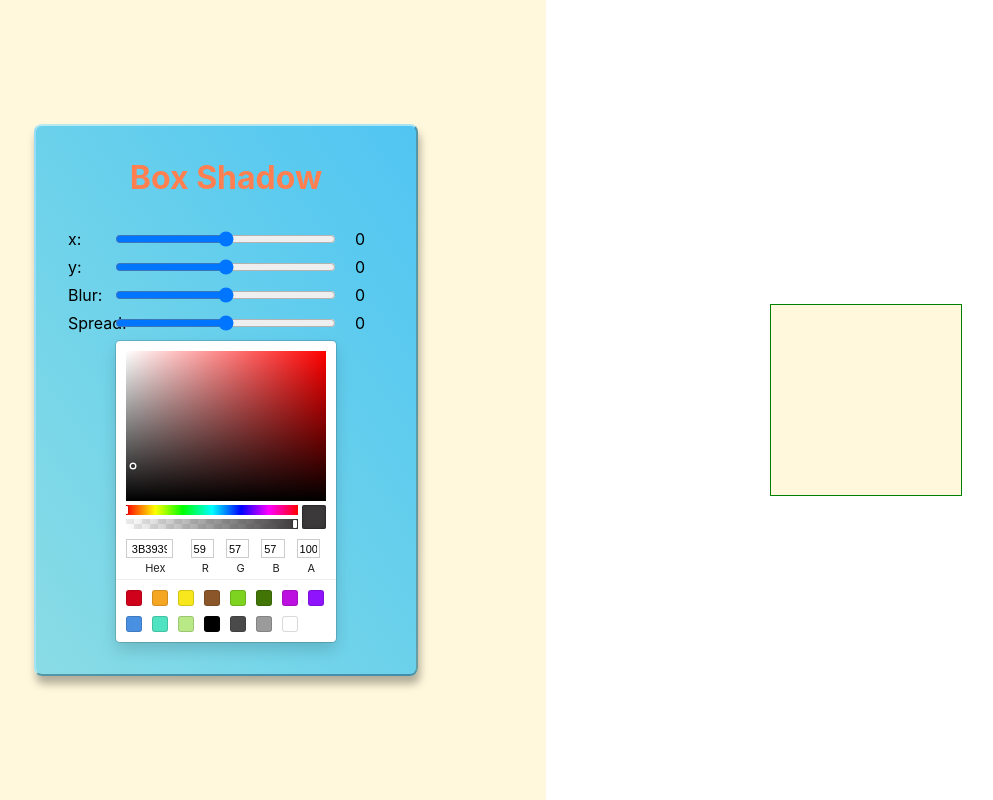
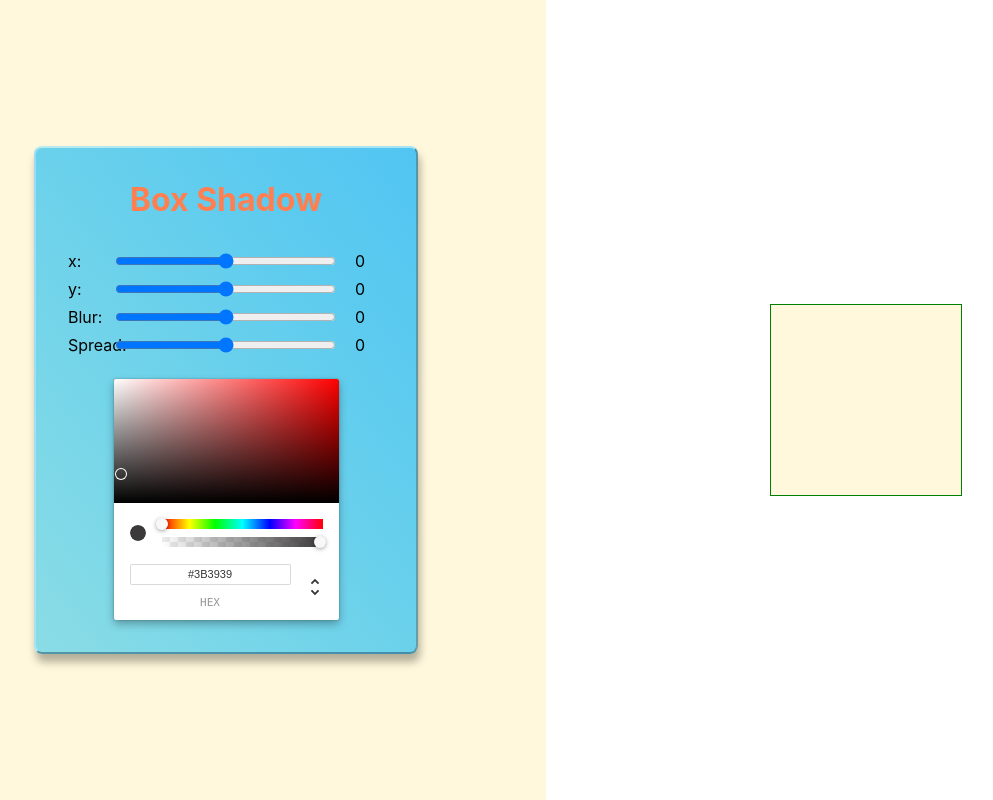
Before and after one commit to cmarioep/CSS-Generator, a React (Create React App) app: page / in a window 1280 px wide. Shown: the whole page, without its empty margins (94-1087 px from the left). Built offline with nearby package versions, Linux system fonts and the light colour scheme.

Commit message:
Color-picker to chrome style, and get the state color in rgba

```diff
--- a/src/Components/Box.js
+++ b/src/Components/Box.js
@@ -11,7 +11,7 @@ function Box() {
 
     return(
         <div className="box"
-            style={{boxShadow: `${x}px ${y}px ${blur}px ${spread}px ${color}`,}}>
+            style={{boxShadow: `${x}px ${y}px ${blur}px ${spread}px rgba(${color.r},${color.g},${color.b},${color.a})`}}>
         </div>
     )
 };
--- a/src/Components/ColorPicker.js
+++ b/src/Components/ColorPicker.js
@@ -1,6 +1,6 @@
 import { useState } from 'react';
 import { useSelector, useDispatch } from 'react-redux';
-import { SketchPicker } from 'react-color';
+import { ChromePicker } from 'react-color';
 import { setPropertiesActions } from '../store/index';
 
 
@@ -14,7 +14,7 @@ const ColorPicker = () => {
     const [localState, setlocalState] = useState('#3B3939');
 
     const colorPickedHandler = (event) => {
-        setlocalState(event.hex);
+        setlocalState(event.rgb);
         dispatch(setPropertiesActions.setColor(localState));
     };
 
@@ -22,7 +22,7 @@ const ColorPicker = () => {
 
     return(
 
-        <SketchPicker color={color} onChange={ colorPickedHandler } />
+        <ChromePicker color={color} onChange={ colorPickedHandler } />
 
     );
 };
--- a/src/Containers/InputControls.css
+++ b/src/Containers/InputControls.css
@@ -22,4 +22,5 @@
 .inputControls__inputs__color {
     display: flex;
     justify-content: center;
+    margin-top: 1.5rem;
 }
--- a/src/store/index.js
+++ b/src/store/index.js
@@ -5,7 +5,7 @@ const values = {
     y: 0,
     blur: 0,
     spread: 0,
-    color: '#3B3939'
+    color: {r: 59, g: 57, b: 57, a:1}
 }
 
 const setProperties = createSlice({
```
